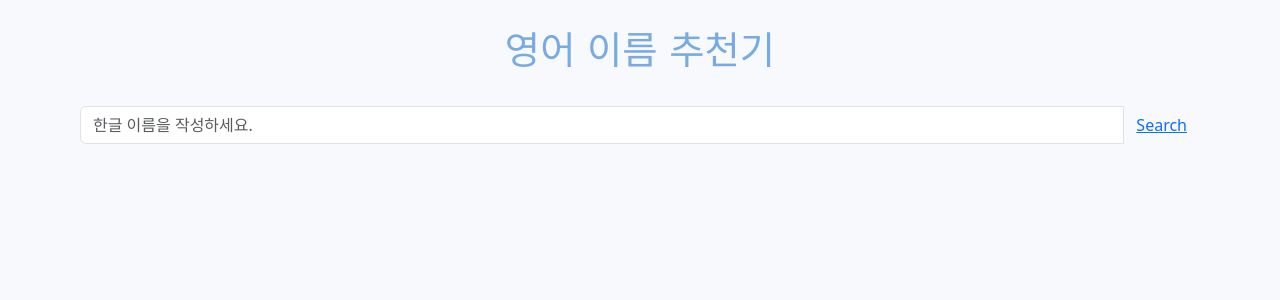
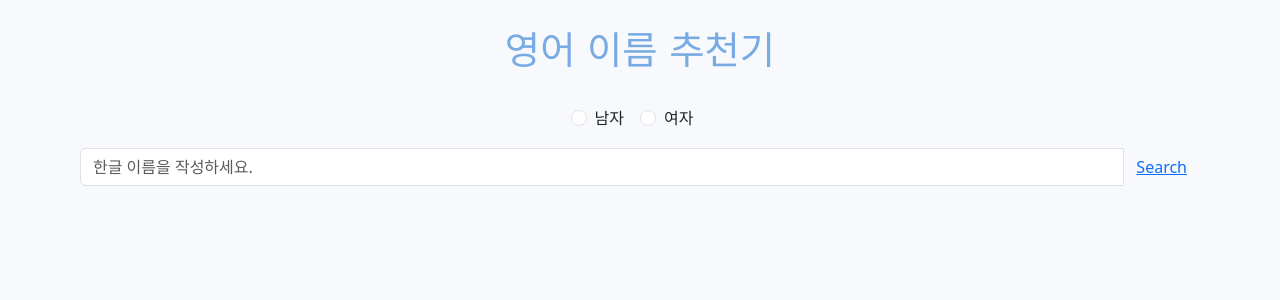
Before and after one commit to Lani7/eng-naming, a React (Create React App) app: page / in a window 1280 px wide. Shown: the top 300 px of the page. Built offline with nearby package versions, Linux system fonts and the light colour scheme; no server answers.

Commit message:
성별 검색 추가

```diff
--- a/src/components/EngNameList.js
+++ b/src/components/EngNameList.js
@@ -19,11 +19,14 @@ const EngNameList = () => {
 
   console.log(response);
   console.log(response[0].names);
+  let list;
+  if (Array.isArray(response[0].names)) list = response[0].names;
+  else list = response;
 
   return (
     <Accordion>
       {status === "succeeded" && response ? (
-        response.map((item, i) => (
+        list.map((item, i) => (
           <Accordion.Item eventKey={i} key={i}>
             <Accordion.Header>{item.name}</Accordion.Header>
             <Accordion.Body>
--- a/src/components/InputForm.js
+++ b/src/components/InputForm.js
@@ -1,34 +1,65 @@
 import React from "react";
 import { Button, InputGroup, Form } from "react-bootstrap";
 import { useSelector, useDispatch } from "react-redux";
-import { changeName } from "../slices/searchSlice";
+import { changeName } from "../slices/koNameSlice";
+import { setGender } from "../slices/genderSlice";
 import { fetchAiResponse } from "../slices/aiSlice";
 
 const InputForm = (props) => {
   const dispatch = useDispatch();
-  const search = useSelector((state) => state.search.value);
+  const koName = useSelector((state) => state.koName.value);
+  const gender = useSelector((state) => state.gender.value);
+
+  const handleOptionChange = (e) => {
+    console.log(e.target.value);
+    dispatch(setGender(e.target.value));
+  };
 
   const handleChangeSearch = (e) => {
     dispatch(changeName(e.target.value));
   };
 
   const handleClick = () => {
-    if (!isValid(search)) {
+    if (!isValid(koName)) {
       alert("유효하지 않은 입력입니다.");
       return;
     }
-    dispatch(fetchAiResponse(search));
+    dispatch(fetchAiResponse({ koName, gender }));
     props.setOpened(true);
   };
 
   const isValid = (value) => {
-    console.log("isValid - " + value.payload);
+    console.log("isValid - " + value);
     const regex = /^(?=.*[^\s])[a-zA-Zㄱ-ㅎ가-힣]*$/;
-    return regex.test(value.payload.trim());
+    return regex.test(value.trim());
   };
 
   return (
     <Form>
+      <div className="gender_radio">
+        {["radio"].map((type) => (
+          <div key={`inline-${type}`} className="mb-3">
+            <Form.Check
+              inline
+              label="남자"
+              name="gender"
+              type={type}
+              id={`inline-${type}-1`}
+              value={"male"}
+              onChange={(e) => handleOptionChange(e)}
+            />
+            <Form.Check
+              inline
+              label="여자"
+              name="gender"
+              type={type}
+              id={`inline-${type}-2`}
+              value={"female"}
+              onChange={(e) => handleOptionChange(e)}
+            />
+          </div>
+        ))}
+      </div>
       <InputGroup className="mb-3">
         <Form.Control
           placeholder="한글 이름을 작성하세요."
--- a/src/slices/aiSlice.js
+++ b/src/slices/aiSlice.js
@@ -7,7 +7,7 @@ const genAI = new GoogleGenerativeAI(process.env.REACT_APP_API_KEY);
 
 export const fetchAiResponse = createAsyncThunk(
   "ai/fetchAiResponse",
-  async (search, { rejectWithValue }) => {
+  async ({ koName, gender }, { rejectWithValue }) => {
     try {
       // AI API 호출
       // Using `responseMimeType` requires one of the Gemini 1.5 Pro or 1.5 Flash models
@@ -21,8 +21,8 @@ export const fetchAiResponse = createAsyncThunk(
       });
 
       let prompt = `
-      The Korean name is ${search}.
-      The gender is male.
+      The Korean name is ${koName}.
+      The gender is ${gender}.
       Please recommend 10 English names that are as similar to the pronunciation of Korean names as possible.
       Please keep in mind that you should always tell in Korean.
       Please think about why you recommend that English name in as much detail as possible and let me know by translating it into Korean.
--- /dev/null
+++ b/src/slices/genderSlice.js
@@ -0,0 +1,17 @@
+import { createSlice } from "@reduxjs/toolkit";
+
+export const genderSlice = createSlice({
+  name: "gender",
+  initialState: {
+    value: "",
+  },
+  reducers: {
+    setGender: (state, action) => {
+      state.value = action.payload;
+    },
+  },
+});
+
+export const { setGender } = genderSlice.actions;
+
+export default genderSlice.reducer;
--- /dev/null
+++ b/src/slices/koNameSlice.js
@@ -0,0 +1,17 @@
+import { createSlice } from "@reduxjs/toolkit";
+
+export const koNameSlice = createSlice({
+  name: "koName",
+  initialState: {
+    value: "",
+  },
+  reducers: {
+    changeName: (state, action) => {
+      state.value = action.payload;
+    },
+  },
+});
+
+export const { changeName } = koNameSlice.actions;
+
+export default koNameSlice.reducer;
--- a/src/slices/searchSlice.js
+++ /dev/null
@@ -1,17 +0,0 @@
-import { createSlice } from "@reduxjs/toolkit";
-
-export const searchSlice = createSlice({
-  name: "search",
-  initialState: {
-    value: "",
-  },
-  reducers: {
-    changeName: (state, action) => {
-      state.value = action;
-    },
-  },
-});
-
-export const { changeName } = searchSlice.actions;
-
-export default searchSlice.reducer;
--- a/src/store.js
+++ b/src/store.js
@@ -1,10 +1,12 @@
 import { configureStore } from "@reduxjs/toolkit";
 import aiReducer from "./slices/aiSlice";
-import searchReducer from "./slices/searchSlice";
+import koNameReducer from "./slices/koNameSlice";
+import genderReducer from "./slices/genderSlice";
 
 export default configureStore({
   reducer: {
     ai: aiReducer,
-    search: searchReducer,
+    koName: koNameReducer,
+    gender: genderReducer,
   },
 });
```
